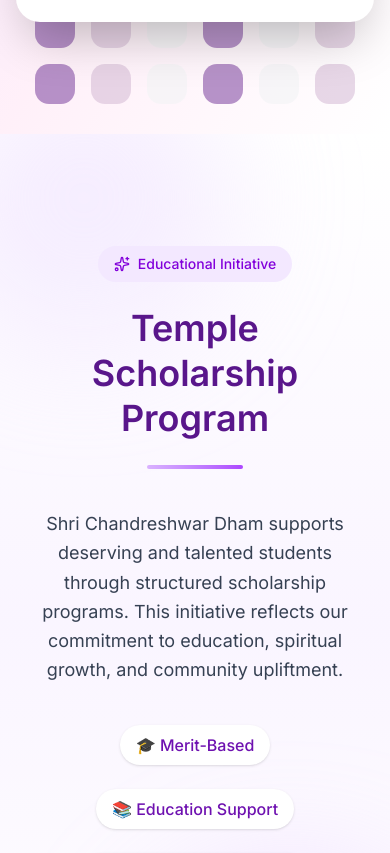
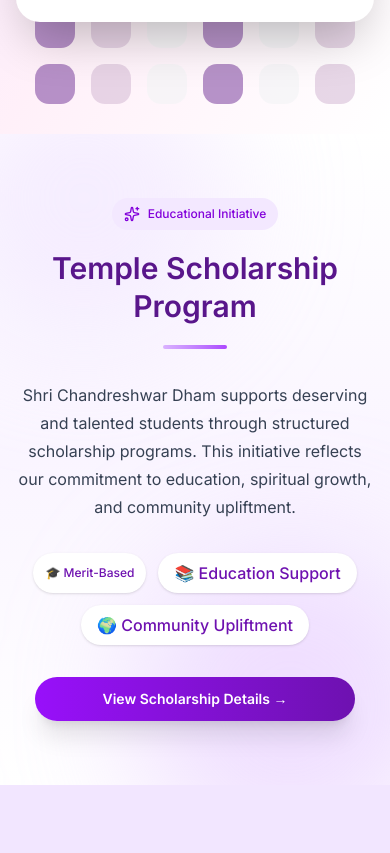
Before and after one commit to PathakAnshika/ShivTempleWebsite, a Next.js app: page / in a window 390 px wide. Shown: the part 3991-4844 px from the top of the page. Built offline with nearby package versions, Linux system fonts and the light colour scheme.

Commit message:
Upgrade Next.js to fix security vulnerability

```diff
--- a/app/components/ScholarshipPreview.jsx
+++ b/app/components/ScholarshipPreview.jsx
@@ -9,20 +9,28 @@ export function ScholarshipPreview() {
 
   return (
    <section
-  id="scholarship"   // 👈 yaha apna id de do
-  className="relative py-28 overflow-hidden bg-gradient-to-b from-white via-purple-50 to-white"
+  id="scholarship"
+  className="relative py-16 sm:py-20 md:py-28 overflow-hidden bg-gradient-to-b from-white via-purple-50 to-white"
 >
       {/* soft glow background */}
       <div className="absolute top-[-80px] left-[-60px] w-72 h-72 bg-purple-200/40 rounded-full blur-3xl"></div>
       <div className="absolute bottom-[-80px] right-[-60px] w-80 h-80 bg-purple-300/40 rounded-full blur-3xl"></div>
 
-      <div className="max-w-5xl mx-auto px-6 text-center relative z-10">
-
+      <div className="max-w-5xl mx-auto px-4 sm:px-6 text-center relative z-10">
         {/* badge */}
         <motion.div
           initial={{ opacity: 0, y: -10 }}
           animate={{ opacity: 1, y: 0 }}
-          className="inline-flex items-center gap-2 px-4 py-2 rounded-full bg-purple-100 text-purple-700 text-sm font-medium"
+         className="
+  inline-flex items-center gap-2
+  px-3 py-2
+  sm:px-4
+  rounded-full
+  bg-purple-100
+  text-purple-700
+  text-xs sm:text-sm
+  font-medium
+"
 >
           <Sparkles size={16} />
           Educational Initiative
@@ -32,19 +40,32 @@ export function ScholarshipPreview() {
         <motion.h2
           initial={{ opacity: 0, y: 20 }}
           animate={{ opacity: 1, y: 0 }}
-          className="text-4xl md:text-5xl font-semibold text-purple-900 mt-6 leading-tight"
+          className="
+  text-3xl
+  sm:text-4xl
+  md:text-5xl
+  font-semibold
+  text-purple-900
+  mt-5 sm:mt-6
+  leading-tight
+"
         >
           Temple Scholarship Program
         </motion.h2>
 
         {/* accent line */}
-        <div className="w-24 h-1 bg-gradient-to-r from-purple-300 to-purple-500 mx-auto mt-6 mb-10 rounded-full"></div>
-
+       <div className="w-16 sm:w-24 h-1 bg-gradient-to-r from-purple-300 to-purple-500 mx-auto mt-5 mb-8 sm:mb-10 rounded-full"></div>
         {/* description */}
         <motion.p
           initial={{ opacity: 0 }}
           animate={{ opacity: 1 }}
-          className="text-gray-700 text-lg leading-relaxed max-w-3xl mx-auto"
+         className="
+  text-gray-700
+  text-base sm:text-lg
+  leading-7 sm:leading-relaxed
+  max-w-3xl
+  mx-auto
+"
         >
           Shri Chandreshwar Dham supports deserving and talented students through
           structured scholarship programs. This initiative reflects our commitment
@@ -52,8 +73,16 @@ export function ScholarshipPreview() {
         </motion.p>
 
         {/* feature highlights */}
-        <div className="flex flex-wrap justify-center gap-6 mt-10 text-purple-800 font-medium">
-          <span className="flex items-center gap-2 bg-white px-4 py-2 rounded-full shadow">
+        <div className="flex flex-wrap justify-center gap-3 sm:gap-6 mt-8 sm:mt-10 text-purple-800 font-medium">
+          <span className="
+  flex items-center gap-2
+  bg-white
+  px-3 py-2
+  sm:px-4
+  rounded-full
+  shadow
+  text-xs sm:text-base
+">
             🎓 Merit-Based
           </span>
           <span className="flex items-center gap-2 bg-white px-4 py-2 rounded-full shadow">
@@ -70,8 +99,12 @@ export function ScholarshipPreview() {
           whileTap={{ scale: 0.95 }}
           onClick={() => router.push("/scholarship")}
          className="
-            mt-14
-            px-12 py-4
+  mt-8 sm:mt-14
+  w-full sm:w-auto
+  max-w-[320px]
+  px-6 sm:px-12
+  py-3 sm:py-4
+  text-sm sm:text-base
   bg-gradient-to-r from-purple-600 to-purple-800
   text-white
   font-semibold
```
Lines whose indentation alone changed are shown as unchanged.
